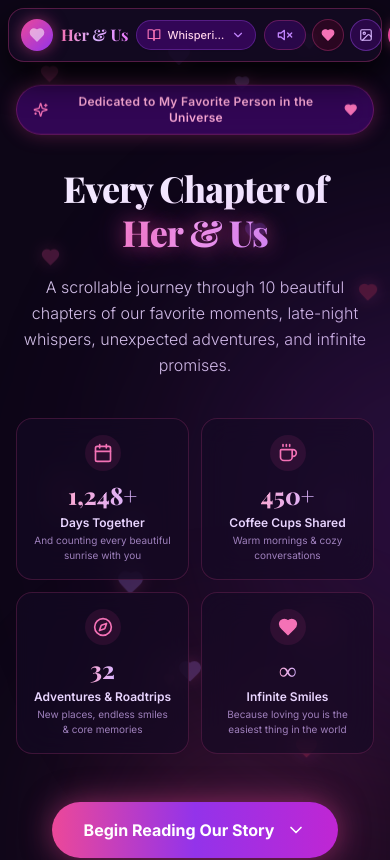
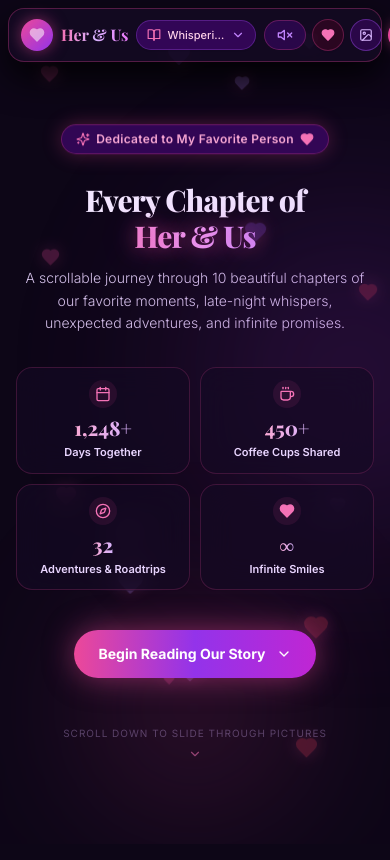
Before and after one commit to caparros-ui/My_adorable_gf, a React (Vite) app: page / in a window 390 px wide. Shown: the top 860 px of the page. Built offline with nearby package versions, Linux system fonts and the light colour scheme; a web font is replaced by a local one.

Commit message:
feat: floating glassmorphic nav, remove placeholder pictures, mobile responsive optimization

```diff
--- a/src/components/Hero.tsx
+++ b/src/components/Hero.tsx
@@ -1,5 +1,5 @@
 import React from 'react';
-import { Heart, Sparkles, ChevronDown, Calendar, Coffee, Compass, Stars } from 'lucide-react';
+import { Heart, Sparkles, ChevronDown, Calendar, Coffee, Compass } from 'lucide-react';
 import { MEMORY_STATS } from '../data/storyData';
 
 interface HeroProps {
@@ -8,49 +8,49 @@ interface HeroProps {
 
 export const Hero: React.FC<HeroProps> = ({ onStartJourney }) => {
   return (
-    <section id="top" className="relative min-h-screen flex flex-col justify-center items-center text-center px-4 pt-24 pb-16 overflow-hidden">
+    <section id="top" className="relative min-h-screen flex flex-col justify-center items-center text-center px-4 pt-28 sm:pt-32 pb-16 overflow-hidden max-w-full">
       {/* Ambient background glow spots */}
-      <div className="absolute top-1/4 left-1/2 -translate-x-1/2 w-[500px] h-[500px] bg-gradient-to-tr from-pink-600/30 via-purple-600/30 to-fuchsia-500/20 rounded-full blur-[120px] pointer-events-none animate-pulse-glow" />
-      <div className="absolute bottom-10 left-1/4 w-72 h-72 bg-pink-500/20 rounded-full blur-[90px] pointer-events-none" />
+      <div className="absolute top-1/4 left-1/2 -translate-x-1/2 w-[320px] sm:w-[500px] h-[320px] sm:h-[500px] bg-gradient-to-tr from-pink-600/30 via-purple-600/30 to-fuchsia-500/20 rounded-full blur-[100px] pointer-events-none animate-pulse-glow" />
+      <div className="absolute bottom-10 left-1/4 w-48 sm:w-72 h-48 sm:h-72 bg-pink-500/20 rounded-full blur-[80px] pointer-events-none" />
 
       {/* Floating Sparkles Badge */}
-      <div className="inline-flex items-center gap-2 px-4 py-2 rounded-full bg-purple-950/80 border border-pink-500/30 backdrop-blur-md text-pink-300 text-xs sm:text-sm font-semibold tracking-wide shadow-[0_0_20px_rgba(236,72,153,0.3)] mb-6 animate-bounce">
-        <Sparkles className="w-4 h-4 text-pink-400" />
-        <span>Dedicated to My Favorite Person in the Universe</span>
-        <Heart className="w-3.5 h-3.5 fill-pink-400 text-pink-400" />
+      <div className="inline-flex items-center gap-1.5 sm:gap-2 px-3.5 py-1.5 sm:py-2 rounded-full bg-purple-950/80 border border-pink-500/30 backdrop-blur-md text-pink-300 text-xs sm:text-sm font-semibold tracking-wide shadow-[0_0_20px_rgba(236,72,153,0.3)] mb-6 animate-bounce max-w-[95%]">
+        <Sparkles className="w-3.5 h-3.5 text-pink-400 shrink-0" />
+        <span className="truncate">Dedicated to My Favorite Person</span>
+        <Heart className="w-3.5 h-3.5 fill-pink-400 text-pink-400 shrink-0" />
       </div>
 
       {/* Main Title */}
-      <h1 className="max-w-5xl text-4xl sm:text-6xl md:text-7xl lg:text-8xl font-serif font-extrabold tracking-tight leading-none mb-6">
+      <h1 className="max-w-5xl text-3xl sm:text-6xl md:text-7xl lg:text-8xl font-serif font-extrabold tracking-tight leading-none mb-4 sm:mb-6">
         <span className="block text-purple-100">Every Chapter of</span>
-        <span className="block bg-gradient-to-r from-pink-400 via-fuchsia-300 to-purple-400 bg-clip-text text-transparent glow-pink-text mt-2">
+        <span className="block bg-gradient-to-r from-pink-400 via-fuchsia-300 to-purple-400 bg-clip-text text-transparent glow-pink-text mt-1.5 sm:mt-2">
           Her & Us
         </span>
       </h1>
 
       {/* Subtitle */}
-      <p className="max-w-2xl text-purple-200/90 text-base sm:text-lg md:text-xl font-light leading-relaxed mb-10">
+      <p className="max-w-2xl text-purple-200/90 text-sm sm:text-lg md:text-xl font-light leading-relaxed mb-8 sm:mb-10 px-2">
         A scrollable journey through 10 beautiful chapters of our favorite moments, late-night whispers, unexpected adventures, and infinite promises.
       </p>
 
       {/* Live Memory Stats Cards */}
-      <div className="grid grid-cols-2 md:grid-cols-4 gap-3 sm:gap-4 max-w-4xl w-full mb-12">
+      <div className="grid grid-cols-2 md:grid-cols-4 gap-2.5 sm:gap-4 max-w-4xl w-full mb-10 sm:mb-12">
         {MEMORY_STATS.map((stat, idx) => (
           <div
             key={idx}
-            className="glass-panel glass-panel-hover p-4 rounded-2xl flex flex-col items-center justify-center border border-pink-500/20 text-center"
+            className="glass-panel glass-panel-hover p-3 sm:p-4 rounded-2xl flex flex-col items-center justify-center border border-pink-500/20 text-center"
           >
-            <div className="p-2 rounded-full bg-pink-500/10 text-pink-400 mb-2">
-              {idx === 0 && <Calendar className="w-5 h-5" />}
-              {idx === 1 && <Coffee className="w-5 h-5" />}
-              {idx === 2 && <Compass className="w-5 h-5" />}
-              {idx === 3 && <Heart className="w-5 h-5 fill-pink-400" />}
+            <div className="p-1.5 sm:p-2 rounded-full bg-pink-500/10 text-pink-400 mb-1.5">
+              {idx === 0 && <Calendar className="w-4 h-4 sm:w-5 sm:h-5" />}
+              {idx === 1 && <Coffee className="w-4 h-4 sm:w-5 sm:h-5" />}
+              {idx === 2 && <Compass className="w-4 h-4 sm:w-5 sm:h-5" />}
+              {idx === 3 && <Heart className="w-4 h-4 sm:w-5 sm:h-5 fill-pink-400" />}
             </div>
-            <span className="text-2xl sm:text-3xl font-extrabold font-serif bg-gradient-to-r from-pink-300 to-purple-300 bg-clip-text text-transparent">
+            <span className="text-xl sm:text-3xl font-extrabold font-serif bg-gradient-to-r from-pink-300 to-purple-300 bg-clip-text text-transparent">
               {stat.value}
             </span>
-            <span className="text-xs font-semibold text-purple-200 mt-1">{stat.label}</span>
-            <span className="text-[10px] text-purple-300/70 mt-0.5">{stat.description}</span>
+            <span className="text-[11px] sm:text-xs font-semibold text-purple-200 mt-0.5">{stat.label}</span>
+            <span className="text-[9px] sm:text-[10px] text-purple-300/70 mt-0.5 hidden xs:block">{stat.description}</span>
           </div>
         ))}
       </div>
@@ -59,17 +59,17 @@ export const Hero: React.FC<HeroProps> = ({ onStartJourney }) => {
       <div className="flex flex-col sm:flex-row items-center gap-4">
         <button
           onClick={onStartJourney}
-          className="group relative inline-flex items-center gap-3 px-8 py-4 rounded-full bg-gradient-to-r from-pink-500 via-purple-600 to-fuchsia-600 text-white font-bold text-base shadow-[0_0_30px_rgba(236,72,153,0.5)] hover:shadow-[0_0_45px_rgba(236,72,153,0.8)] hover:scale-105 transition-all focus:outline-none"
+          className="group relative inline-flex items-center gap-2.5 px-6 sm:px-8 py-3.5 sm:py-4 rounded-full bg-gradient-to-r from-pink-500 via-purple-600 to-fuchsia-600 text-white font-bold text-sm sm:text-base shadow-[0_0_30px_rgba(236,72,153,0.5)] hover:shadow-[0_0_45px_rgba(236,72,153,0.8)] hover:scale-105 transition-all focus:outline-none"
         >
           <span>Begin Reading Our Story</span>
-          <ChevronDown className="w-5 h-5 group-hover:translate-y-1 transition-transform" />
+          <ChevronDown className="w-4 h-4 sm:w-5 sm:h-5 group-hover:translate-y-1 transition-transform" />
         </button>
       </div>
 
       {/* Scroll indicator hint */}
-      <div className="mt-16 flex flex-col items-center gap-2 text-purple-300/60 text-xs tracking-widest uppercase animate-pulse">
+      <div className="mt-12 sm:mt-16 flex flex-col items-center gap-1.5 text-purple-300/60 text-[10px] sm:text-xs tracking-widest uppercase animate-pulse">
         <span>Scroll down to slide through pictures</span>
-        <ChevronDown className="w-4 h-4 text-pink-400" />
+        <ChevronDown className="w-3.5 h-3.5 text-pink-400" />
       </div>
     </section>
   );
```
